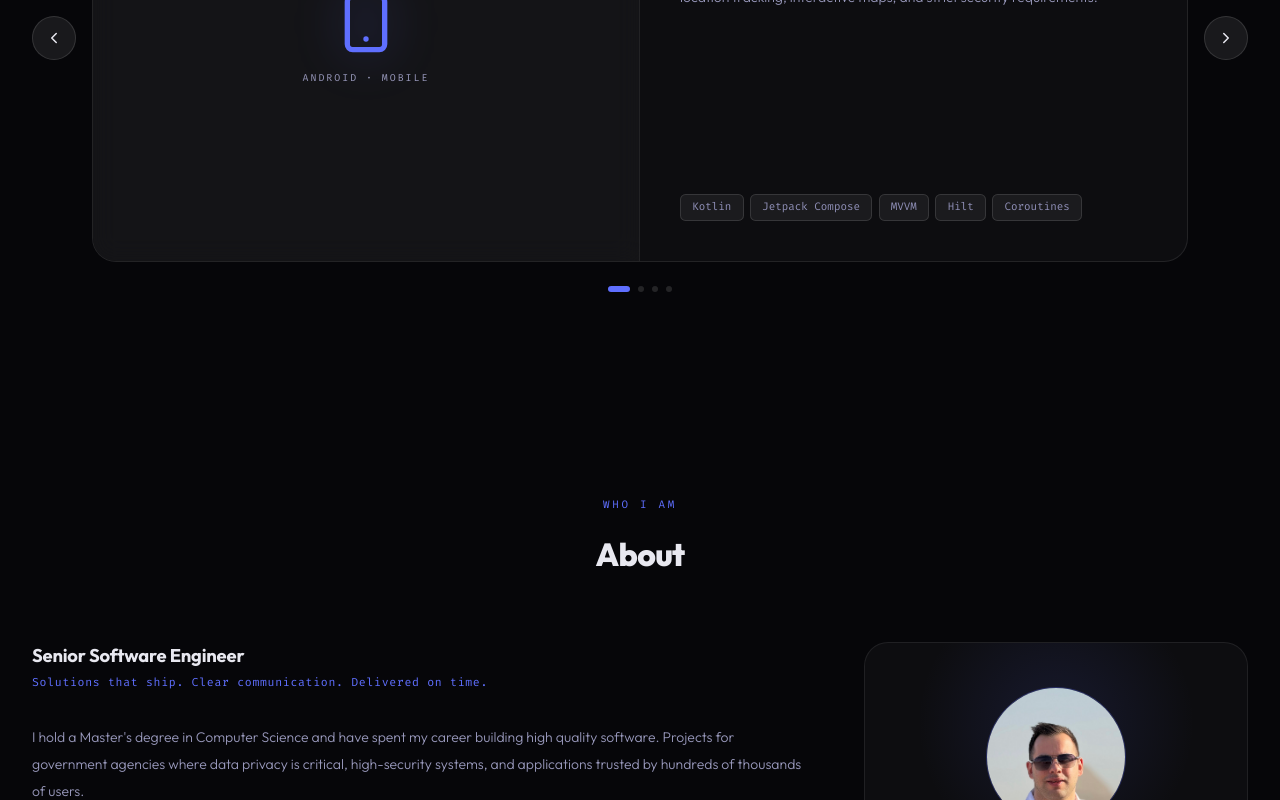
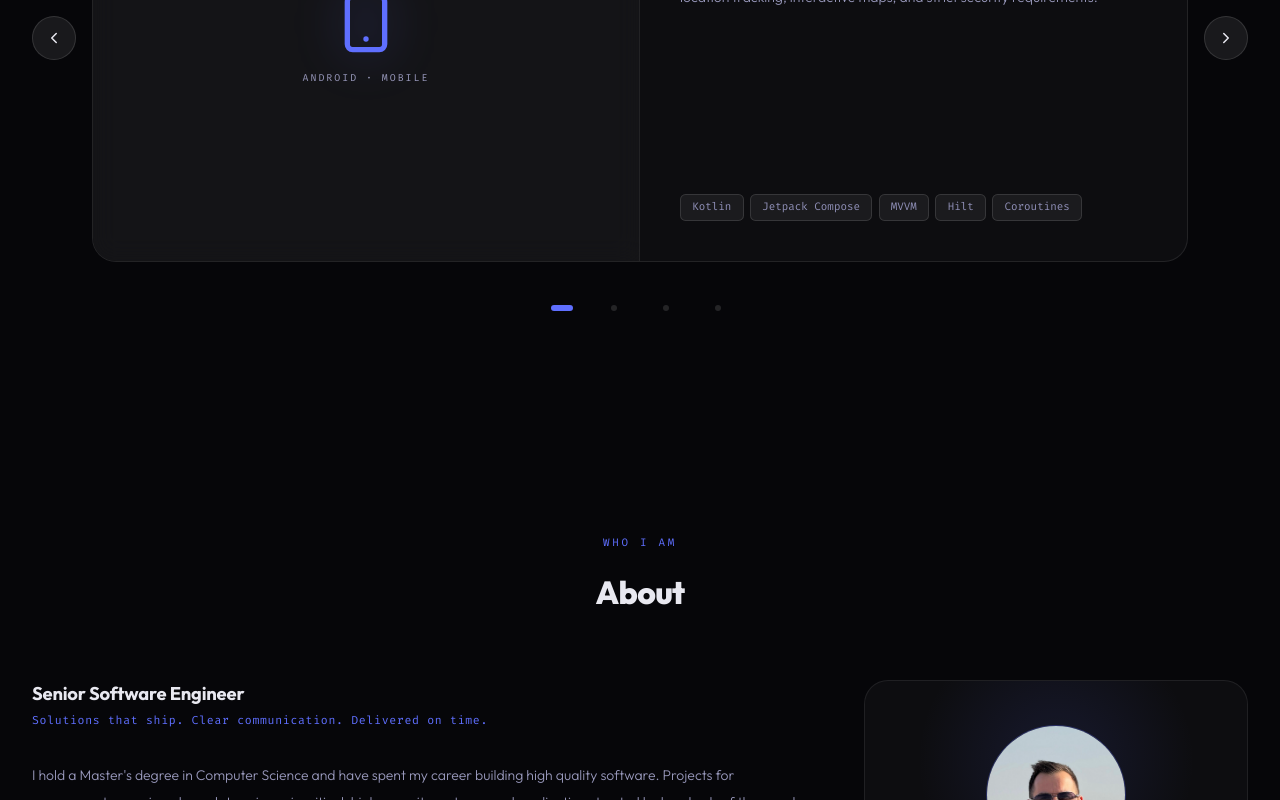
Before and after one commit to rukavina-git/rukavina-app, a Next.js app: page / in a window 1280 px wide. Shown: the part 2000-2800 px from the top of the page. Built offline with nearby package versions, Linux system fonts and the light colour scheme; no server answers.

Commit message:
Update link styles in CookieConsent and Footer components; add aria-labels for accessibility in Portfolio component

```diff
--- a/components/CookieConsent.tsx
+++ b/components/CookieConsent.tsx
@@ -88,7 +88,7 @@ export default function CookieConsent() {
             {t.cookies.text}{' '}
             <Link
               href="/privacy"
-              style={{ color: 'var(--muted)', textDecoration: 'underline' }}
+              style={{ color: 'var(--text)', textDecoration: 'underline' }}
             >
               {t.privacy.link}
             </Link>
--- a/components/Footer.tsx
+++ b/components/Footer.tsx
@@ -35,9 +35,9 @@ export default function Footer() {
             <span>© 2026 Ivan Karlo Rukavina. {t.footer.rights}</span>
             <Link
               href="/privacy"
-              style={{ color: 'var(--muted)', textDecoration: 'underline', textUnderlineOffset: '2px', opacity: 0.7 }}
+              style={{ color: 'var(--text)', textDecoration: 'underline', textUnderlineOffset: '2px', opacity: 0.7 }}
               onMouseEnter={(e) => { e.currentTarget.style.opacity = '1'; e.currentTarget.style.color = 'var(--text)' }}
-              onMouseLeave={(e) => { e.currentTarget.style.opacity = '0.7'; e.currentTarget.style.color = 'var(--muted)' }}
+              onMouseLeave={(e) => { e.currentTarget.style.opacity = '0.7'; e.currentTarget.style.color = 'var(--text)' }}
             >
               {t.privacy.link}
             </Link>
@@ -46,7 +46,7 @@ export default function Footer() {
             style={{
               fontFamily: 'var(--font-fira-code)',
               fontSize: '0.55rem',
-              color: 'var(--faint)',
+              color: 'var(--subtle)',
               letterSpacing: '0.04em',
               lineHeight: 1.5,
             }}
@@ -56,7 +56,7 @@ export default function Footer() {
               href="https://policies.google.com/privacy"
               target="_blank"
               rel="noopener noreferrer"
-              style={{ color: 'var(--faint)', textDecoration: 'none' }}
+              style={{ color: 'var(--subtle)', textDecoration: 'none' }}
               onMouseEnter={(e) => (e.currentTarget.style.textDecoration = 'underline')}
               onMouseLeave={(e) => (e.currentTarget.style.textDecoration = 'none')}
             >
@@ -67,7 +67,7 @@ export default function Footer() {
               href="https://policies.google.com/terms"
               target="_blank"
               rel="noopener noreferrer"
-              style={{ color: 'var(--faint)', textDecoration: 'none' }}
+              style={{ color: 'var(--subtle)', textDecoration: 'none' }}
               onMouseEnter={(e) => (e.currentTarget.style.textDecoration = 'underline')}
               onMouseLeave={(e) => (e.currentTarget.style.textDecoration = 'none')}
             >
--- a/components/Portfolio.tsx
+++ b/components/Portfolio.tsx
@@ -170,6 +170,7 @@ export default function Portfolio() {
           <button
             className="hidden md:flex"
             onClick={prev}
+            aria-label="Previous project"
             style={arrowStyle}
             onMouseEnter={(e) => {
               const el = e.currentTarget
@@ -341,6 +342,7 @@ export default function Portfolio() {
           <button
             className="hidden md:flex"
             onClick={next}
+            aria-label="Next project"
             style={arrowStyle}
             onMouseEnter={(e) => {
               const el = e.currentTarget
@@ -367,23 +369,36 @@ export default function Portfolio() {
             <button
               key={i}
               onClick={() => goTo(i)}
+              aria-label={`Go to project ${i + 1}`}
               style={{
-                width: i === index ? 22 : 6,
-                height: 6,
-                borderRadius: i === index ? 3 : '50%',
-                background: i === index ? 'var(--accent)' : 'rgba(255,255,255,0.12)',
+                width: 44,
+                height: 44,
+                display: 'flex',
+                alignItems: 'center',
+                justifyContent: 'center',
+                padding: 0,
+                background: 'transparent',
                 border: 'none',
                 cursor: 'pointer',
-                padding: 0,
-                transition: 'all 0.3s',
               }}
               onMouseEnter={(e) => {
-                if (i !== index) (e.currentTarget as HTMLButtonElement).style.background = 'rgba(95,111,255,0.4)'
+                if (i !== index) (e.currentTarget.firstElementChild as HTMLElement).style.background = 'rgba(95,111,255,0.4)'
               }}
               onMouseLeave={(e) => {
-                if (i !== index) (e.currentTarget as HTMLButtonElement).style.background = 'rgba(255,255,255,0.12)'
+                if (i !== index) (e.currentTarget.firstElementChild as HTMLElement).style.background = 'rgba(255,255,255,0.12)'
               }}
-            />
+            >
+              <span
+                style={{
+                  width: i === index ? 22 : 6,
+                  height: 6,
+                  borderRadius: i === index ? 3 : '50%',
+                  background: i === index ? 'var(--accent)' : 'rgba(255,255,255,0.12)',
+                  display: 'block',
+                  transition: 'all 0.3s',
+                }}
+              />
+            </button>
           ))}
         </div>
       </div>
```
